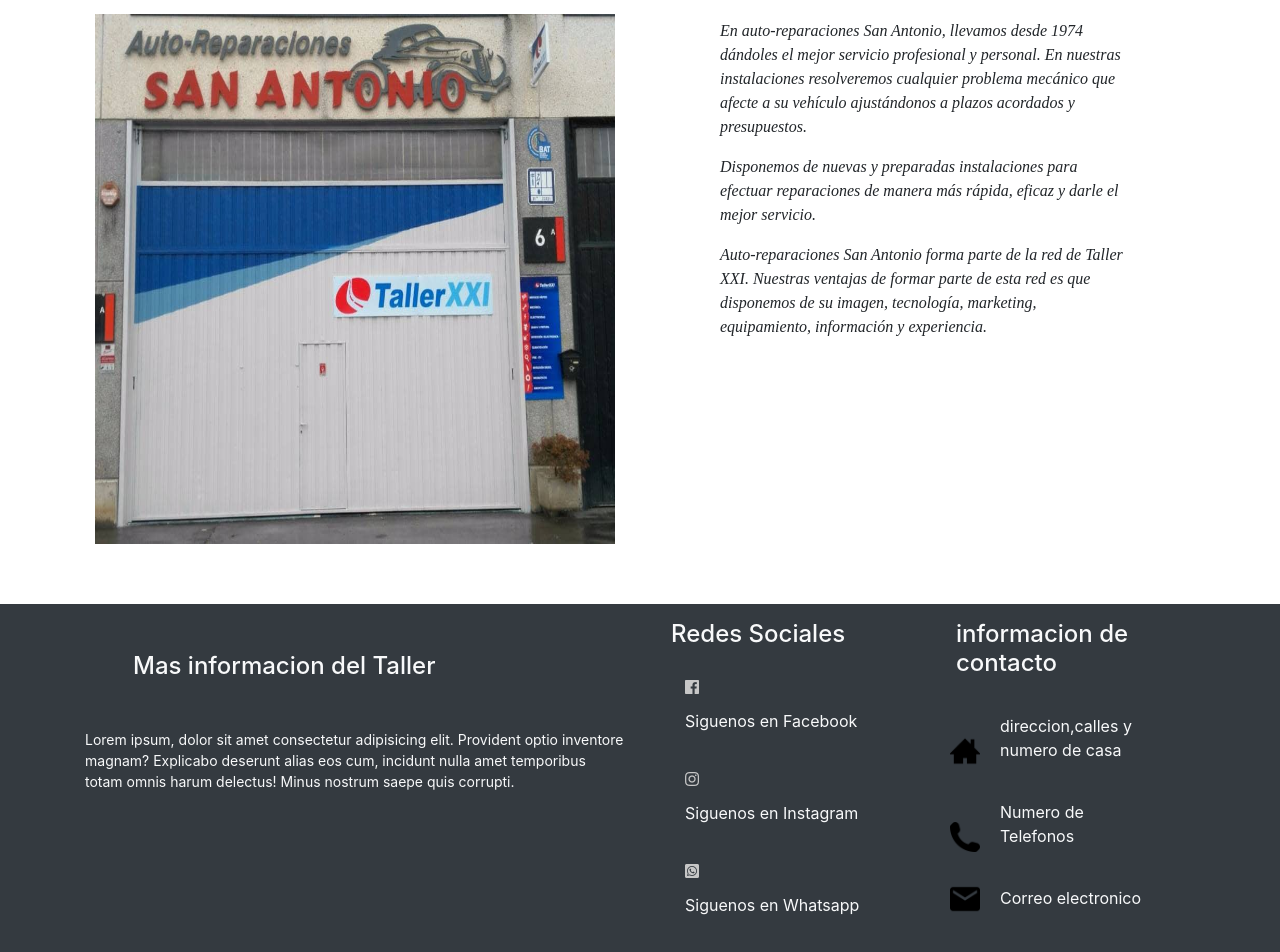
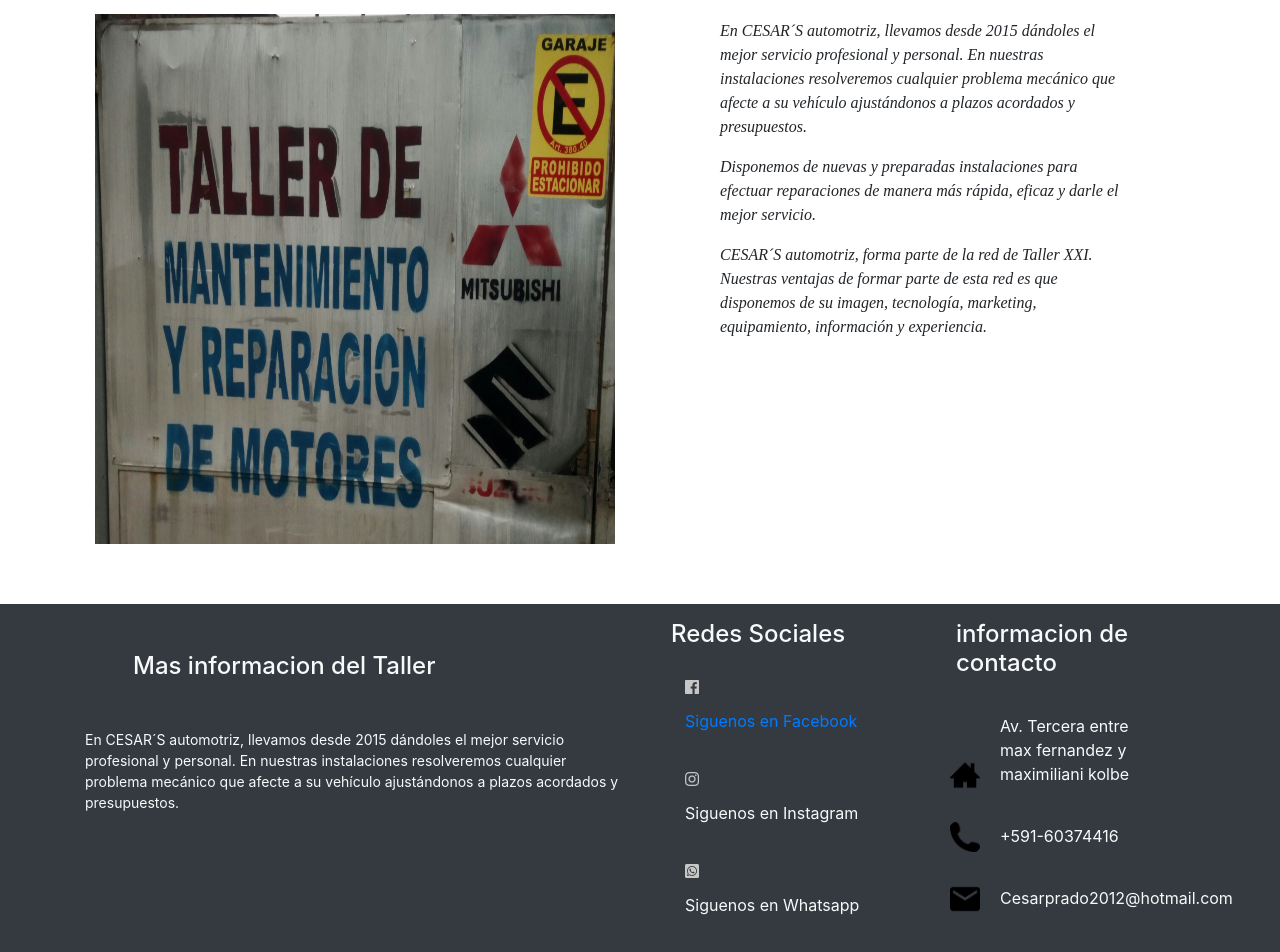
Before and after one commit to Aomine1444/proyectofinal, a Vue app in the folder taller/: page /Nosotros in a window 1280 px wide. Shown: the part 292-1244 px from the top of the page. Built offline with nearby package versions, Linux system fonts and the light colour scheme.

Commit message:
jueves 6 de febrero de 2020

```diff
--- a/taller/src/components/Cuerpo.vue
+++ b/taller/src/components/Cuerpo.vue
@@ -5,8 +5,8 @@
         <div class="col-md-4" style="width: 100%">
           <h5>
             <img src="@/assets/phone.png" class="img-tes rounded mx-auto d-block" />
-            <p class="text-center">Telelfono: 4716903</p>
-            <p class="text-center">Celular: 65769812</p>
+            <p class="text-center">Telelfono: +591-4716903</p>
+            <p class="text-center">Celular: +591-60374416</p>
           </h5>
         </div>
         <div class="col-md-4" style="width: 100%">
@@ -19,7 +19,7 @@
         <div class="col-md-4" style="width: 100%">
           <h5>
             <img src="@/assets/local.jpg" class="img-tes rounded mx-auto d-block" />
-            <p class="text-center">Av.maxfernades, Quintanilla</p>
+            <p class="text-center"> Av.Tercera entre max fernades,Quintanilla</p>
           </h5>
         </div>
       </div>
--- a/taller/src/components/HelloWorld.vue
+++ b/taller/src/components/HelloWorld.vue
@@ -1,11 +1,11 @@
 <template>
   <div class="body">
-        <nav class="navbar navbar-expand-md navbar-light color5">
+        <nav class="navbar navbar-expand-md navbar-light bg-dark">
           <a class="navbar-brand" href="/">
-            <img src="@/assets/logo2.jpg" width="170" height="100" class="d-inline-block align-top" />
+            <img srcset="@/assets/logo2.jpg 3x @/assets/logo2.jpg 3x @/assets/LOGO SOLO 2.png 1x" width="170" height="100" class="d-inline-block align-top" />
           </a>
           <button
-            class="navbar-toggler bg-dark"
+            class="navbar-toggler bg-light"
             type="button"
             data-toggle="collapse"
             data-target="#navbarSupportedContent"
--- a/taller/src/components/ta.vue
+++ b/taller/src/components/ta.vue
@@ -5,16 +5,16 @@
           <div class="col-sm-6">
             <h3 class="text-light m-5" style="font-size: 24px">Mas informacion del Taller</h3>
             <p class="text-light parrafo2">
-              Lorem ipsum, dolor sit amet consectetur adipisicing elit.
-              Provident optio inventore magnam? Explicabo deserunt alias eos cum, incidunt nulla amet temporibus totam omnis
-              harum delectus! Minus nostrum saepe quis corrupti.
+               En CESAR´S automotriz, llevamos desde 2015 dándoles el mejor
+              servicio profesional y personal. En nuestras instalaciones resolveremos cualquier
+              problema mecánico que afecte a su vehículo ajustándonos a plazos acordados y presupuestos.
             </p>
           </div>
           <div class="col-sm-3">
             <h3 class="text-light m-3" style="font-size: 24px">Redes Sociales</h3>
             <div class="row espaciado">
               <i class="fab fa-facebook imagen"></i>
-              <label class="text-light">Siguenos en Facebook</label>
+              <label class="text-light"><a href="https://www.facebook.com/cesar.prafo">Siguenos en Facebook</a></label>
             </div>
             <div class="row espaciado">
               <i class="fab fa-instagram imagen"></i>
@@ -29,15 +29,15 @@
             <h3 class="text-light m-3" style="font-size: 24px">informacion de contacto</h3>
             <div class="row2 espaciado2">
               <img src="@/assets/casa2.png" class="imagen" />
-              <label class="text-light">direccion,calles y numero de casa</label>
+              <label class="text-light">Av. Tercera entre max fernandez y maximiliani kolbe</label>
             </div>
             <div class="row2 espaciado2">
               <img src="@/assets/phone.png" class="imagen" />
-              <label class="text-light">Numero de Telefonos</label>
+              <label class="text-light">+591-60374416</label>
             </div>
             <div class="row2 espaciado2">
               <img src="@/assets/correo.png" class="imagen" />
-              <label class="text-light">Correo electronico</label>
+              <label class="text-light">Cesarprado2012@hotmail.com</label>
             </div>
           </div>
         </div>
--- a/taller/src/views/About.vue
+++ b/taller/src/views/About.vue
@@ -4,12 +4,12 @@
       <h1 class="titulo">Quienes Somos</h1>
       <div class="row">
         <div class="col-xs-12 col-sm-6 col-md-6" style="max-width: 100%">
-          <img src="@/assets/sanpedro.jpg" class="img-tr" />
+          <img src="@/assets/índice.jpg" class="img-tr" />
         </div>
         <div class="col-xs-12 col-sm-6 col-md-6">
           <article class="parrafo">
             <p>
-              En auto-reparaciones San Antonio, llevamos desde 1974 dándoles el mejor
+              En CESAR´S automotriz, llevamos desde 2015 dándoles el mejor
               servicio profesional y personal. En nuestras instalaciones resolveremos cualquier
               problema mecánico que afecte a su vehículo ajustándonos a plazos acordados y presupuestos.
             </p>
@@ -18,7 +18,7 @@
               de manera más rápida, eficaz y darle el mejor servicio.
             </p>
             <p>
-              Auto-reparaciones San Antonio forma parte de la red de Taller XXI. Nuestras ventajas de formar
+              CESAR´S automotriz, forma parte de la red de Taller XXI. Nuestras ventajas de formar
               parte de esta red es que disponemos de su imagen, tecnología, marketing, equipamiento, información y experiencia.
             </p>
           </article>
--- a/taller/src/views/Contacto.vue
+++ b/taller/src/views/Contacto.vue
@@ -10,15 +10,14 @@
             ponte en contacto con nosotros, a través del siguiente formulario,
             llamándonos o ven a vernos a nuestras oficinas. Estaremos encantados de atenderte.
           </p>
-          <p>Teléfono: 4716903</p>
+          <p>Teléfono:+591- 4716903</p>
           <p>Email: Nikodemo23x@outlook.com</p>
-          <p>Móvil: 65769812</p>
-          <p>Dirección: Quitanilla, Av.Maxfernades</p>
+          <p>Móvil: +591- 60374416</p>
+          <p>Dirección: zona arocagua , Av. Villazon Km. 4 </p>
           <p>Horario: 8:00 a 13:00 y 15:00 a 18:30</p>
           <h3 class="sub-title-3">Como llegar</h3>
           <p>
-            Por la autopista dirección donosti, salida amorebieta, a 5 km por la nacional n-634,barrio san antonio,
-            a mano izquierda (visible desde la carretera). Por la n-634.
+            Av. villazon Km. 4 rotonda de quintanilla dos cuadras al norte,sobre la av. tercera entre maximiliano kolbe y max fernandez
           </p>
         </div>
         <div class="col-xs-12 col-sm-12 col-md-12">
```
Also changed, not shown: taller/src/assets/LOGO SOLO 2.png (added), taller/src/assets/índice.jpg (added).
